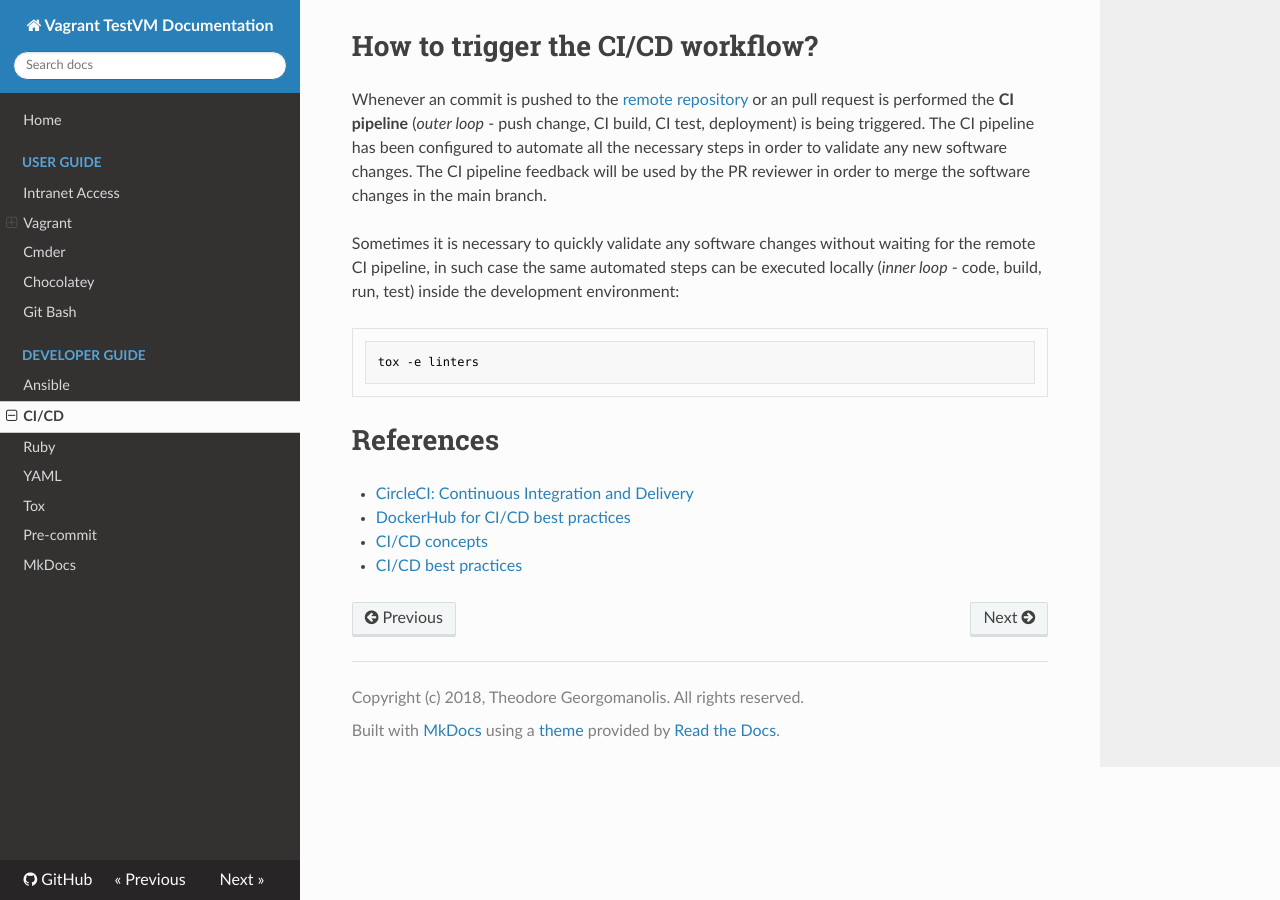
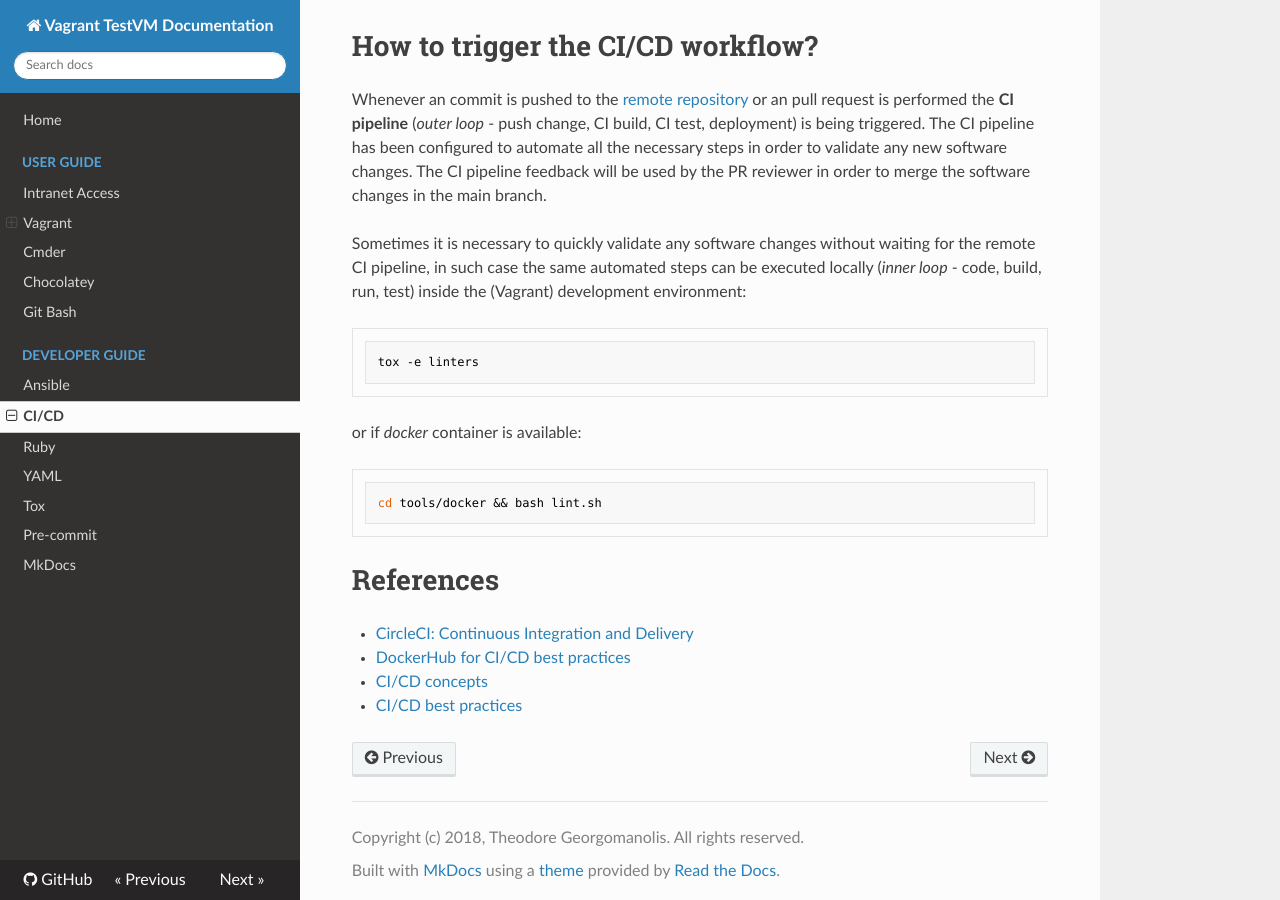
Before and after one commit to theodore86/vagrantenv, an MkDocs documentation site: the page built from docs/dev/cicd.md, in a window 1280 px wide and 900 px high, scrolled down 735 px. Built offline with MkDocs 1.6.1, drawn with Linux system fonts in a browser that asks for light colours; nearby versions of some CDN libraries.

Commit message:
Update project documentation

````diff
--- a/docs/dev/cicd.md
+++ b/docs/dev/cicd.md
@@ -15,10 +15,16 @@ CircleCI can be configured to run very complex pipelines efficiently with cachin
 
 Whenever an commit is pushed to the [remote repository](https://github.com/theodore86/vagrantenv) or an pull request is performed the **CI pipeline** (*outer loop* - push change, CI build, CI test, deployment) is being triggered. The CI pipeline has been configured to automate all the necessary steps in order to validate any new software changes. The CI pipeline feedback will be used by the PR reviewer in order to merge the software changes in the main branch.
 
-Sometimes it is necessary to quickly validate any software changes without waiting for the remote CI pipeline, in such case the same automated steps can be executed locally (*inner loop* - code, build, run, test) inside the development environment:
+Sometimes it is necessary to quickly validate any software changes without waiting for the remote CI pipeline, in such case the same automated steps can be executed locally (*inner loop* - code, build, run, test) inside the (Vagrant) development environment:
 
 ```bash
 tox -e linters
+```
+
+or if *docker* container is available:
+
+```bash
+cd tools/docker && bash lint.sh
 ```
 
 # References
````
